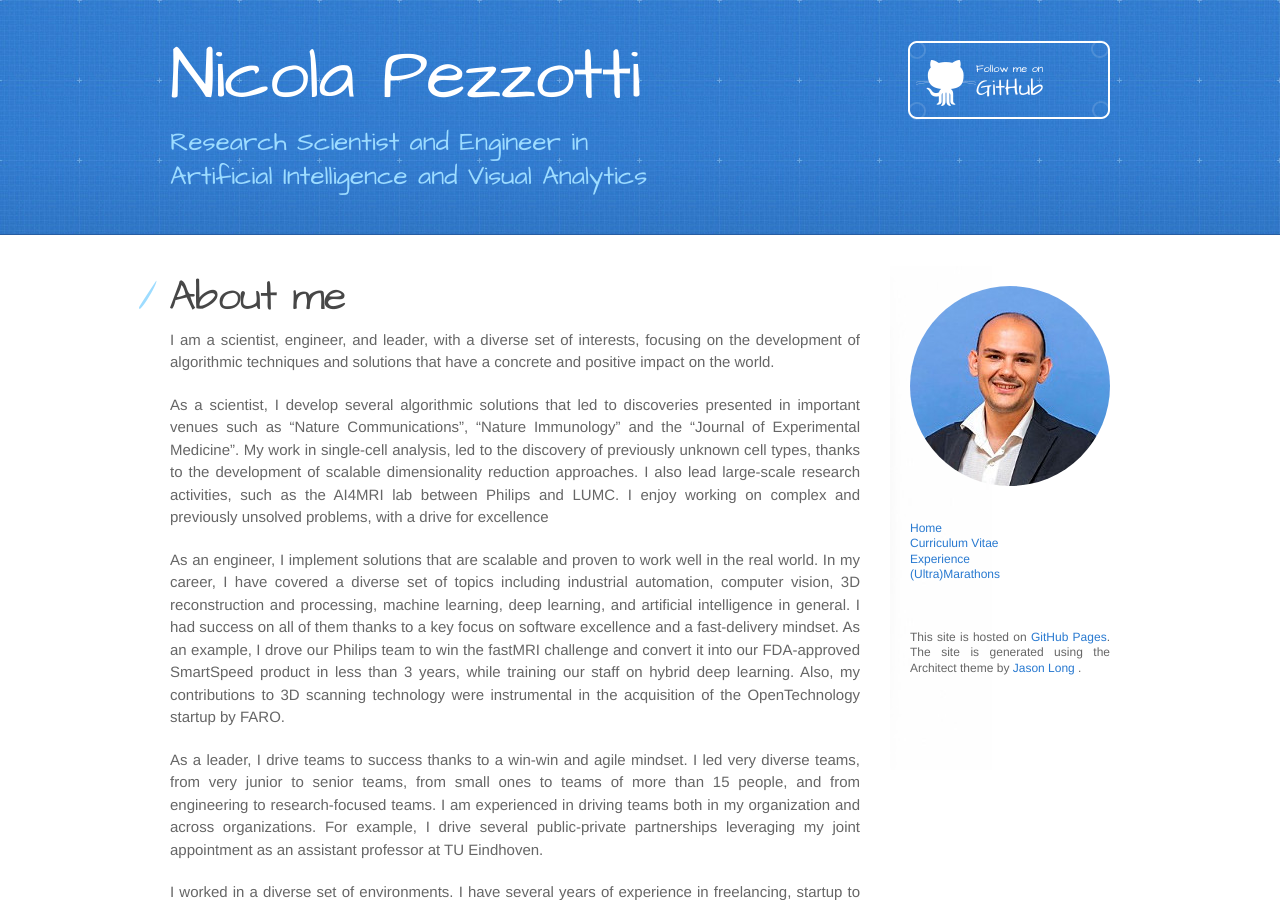
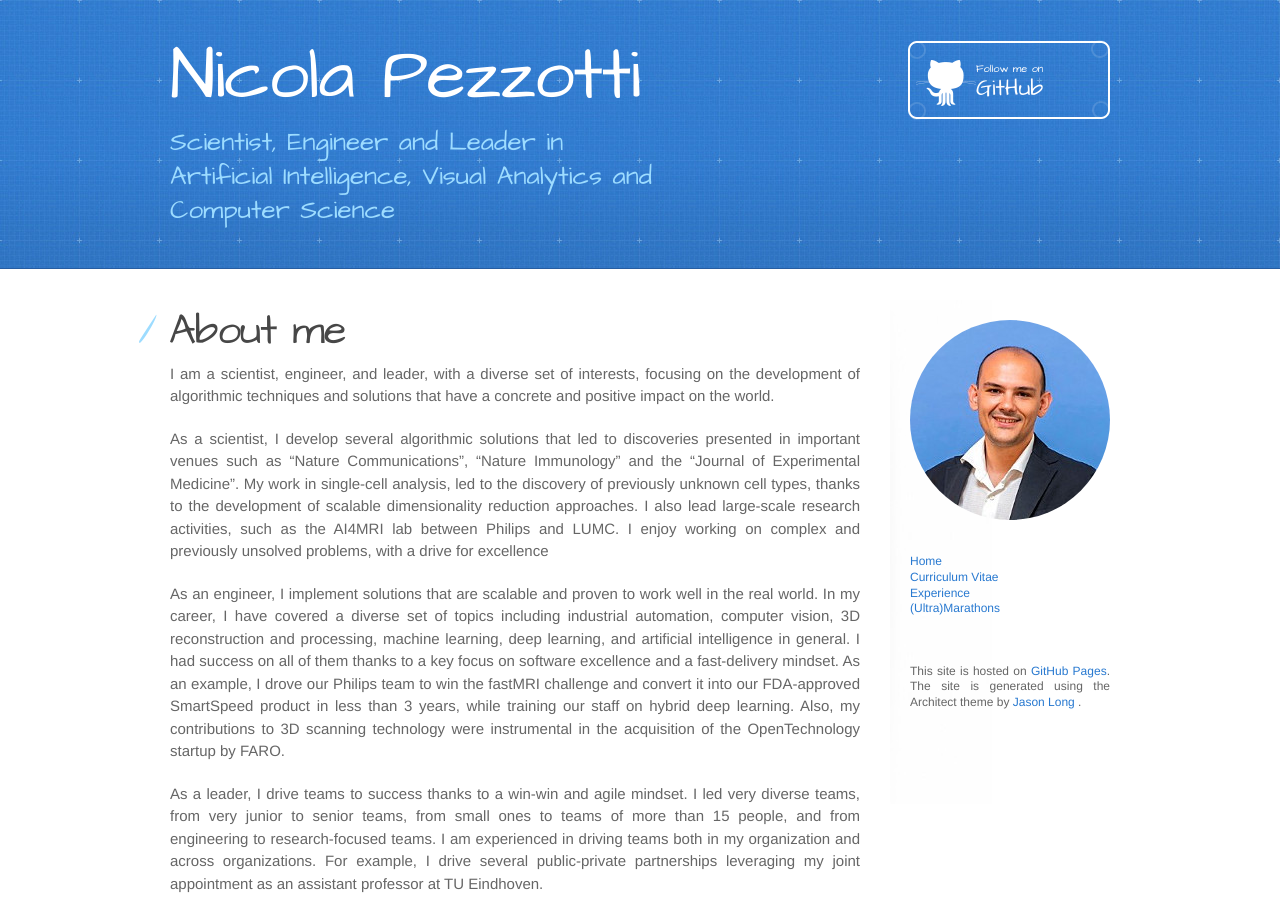
Before and after one commit to Nicola17/Nicola17.github.io, a Jekyll site: the page built from index.md, in a window 1280 px wide and 900 px high. Built offline with Jekyll 4.4.1, drawn with Linux system fonts in a browser that asks for light colours.

Commit message:
Update default.html
update title

```diff
--- a/_layouts/default.html
+++ b/_layouts/default.html
@@ -31,7 +31,7 @@
     <header>
       <div class="inner">
         <h1><a href="/", style="color:white">{{ site.name }}</a> </h1>
-        <h2>Research Scientist and Engineer in<br>Artificial Intelligence and Visual Analytics</h2>
+        <h2>Scientist, Engineer and Leader in<br>Artificial Intelligence, Visual Analytics and Computer Science</h2>
         <a href="https://github.com/Nicola17" class="button"><small>Follow me on</small> GitHub</a>
       </div>
     </header>
```
